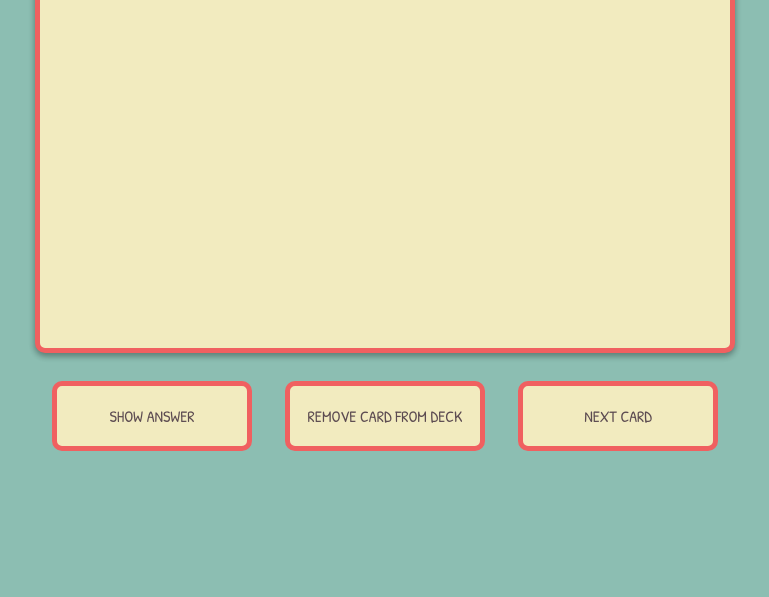
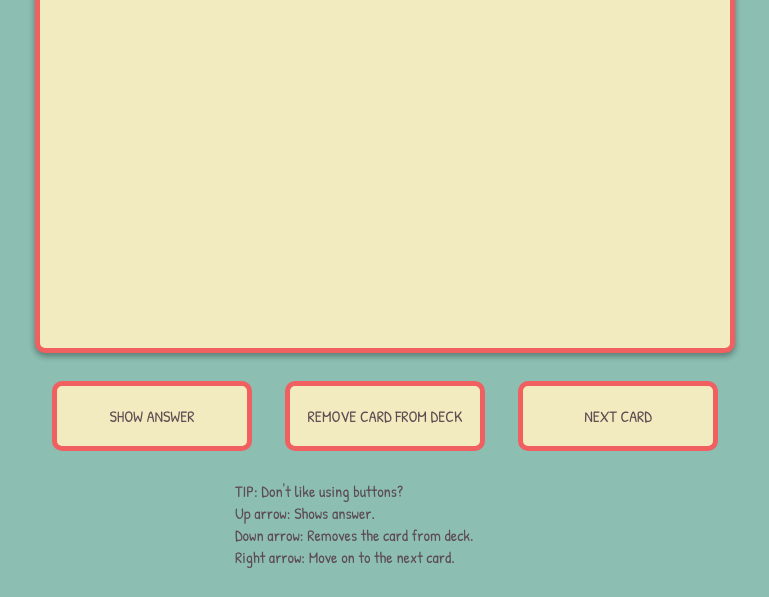
Before and after one commit to mattscilipoti/WDI-Project-ONE, a plain HTML site: page index.html in a window 1280 px wide. Shown: the part 355-952 px from the top of the page, without its empty margins (255-1024 px from the left). Before the commit the page ends 806 px from the top, so only its background shows below. Drawn offline with nearby package versions, Linux system fonts and the light colour scheme.

Commit message:
Tip section to reflect the ability to use arrow keys

```diff
--- a/css/style.css
+++ b/css/style.css
@@ -74,3 +74,9 @@ button {
   margin-top: 3%;
   list-style-type: none
 }
+
+.tipSection {
+  bottom: 0px;
+  margin: 3% auto;
+  width: 300px;
+}
--- a/index.html
+++ b/index.html
@@ -30,6 +30,14 @@
       <button type="button" id="nextCard">NEXT CARD</button>
     </section>
 
+    <p class="tipSection">
+      <span>TIP:</span>
+      Don't like using buttons?
+      <br>Up arrow: Shows answer.
+      <br>Down arrow: Removes the card from deck.
+      <br>Right arrow: Move on to the next card.
+    </p>
+
   </body>
 
   <script src="https://ajax.googleapis.com/ajax/libs/jquery/2.1.3/jquery.min.js">
```
